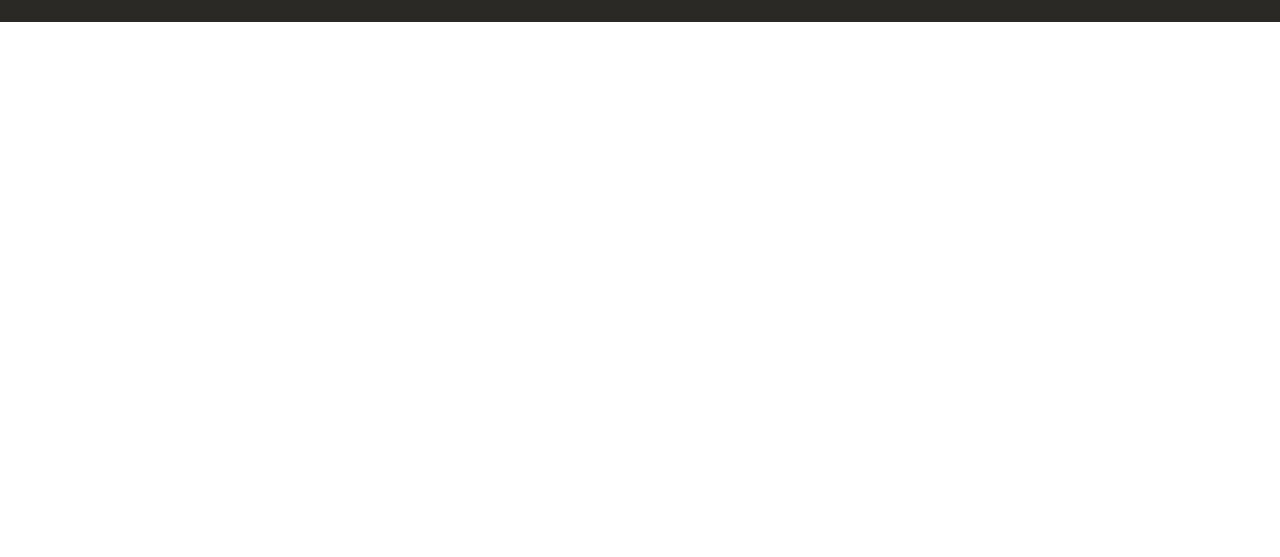
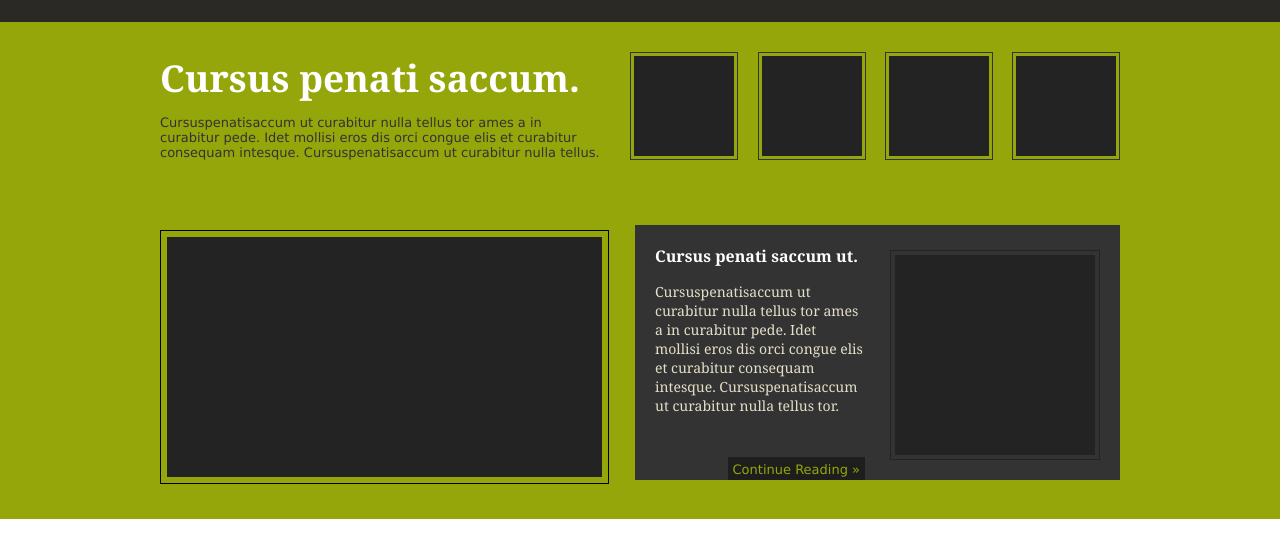
Before and after one commit to mohimenulislam/Attitude, a plain HTML site: page index.html in a window 1280 px wide. Shown: the part 99-656 px from the top of the page. Drawn offline with Linux system fonts and the light colour scheme.

Commit message:
body added

```diff
--- a/index.html
+++ b/index.html
@@ -1,11 +1,13 @@
 <!DOCTYPE html>
 <html lang="en">
+
 <head>
     <meta charset="UTF-8">
     <meta name="viewport" content="width=device-width, initial-scale=1.0">
     <title>Document</title>
     <link rel="stylesheet" href="scss/style.css">
 </head>
+
 <body>
     <!-- START HEADER SECTION  -->
     <header class="main_header">
@@ -31,5 +33,45 @@
         </div>
     </header>
     <!-- END HEADER SECTION  -->
+
+    <!-- START BODY SECTION  -->
+    <div class="main_body">
+        <div class="inner_body container">
+            <div class="body_left">
+                <div class="body_left_upper">
+                    <h2>Cursus penati saccum.</h2>
+                    <p>Cursuspenatisaccum ut curabitur nulla tellus tor ames a in curabitur pede. Idet mollisi eros dis orci
+                        congue elis et curabitur consequam intesque. Cursuspenatisaccum ut curabitur nulla tellus.</p>
+                </div>
+                <div class="body_left_lower">
+                    <img src="img/body-img(435-240).png" alt="">
+                </div>
+            </div>
+            <div class="body_right">
+                <div class="body_right_upper">
+                    <ul>
+                        <li><img src="img/small_img(100-100).png" alt=""></li>
+                        <li><img src="img/small_img(100-100).png" alt=""></li>
+                        <li><img src="img/small_img(100-100).png" alt=""></li>
+                        <li><img src="img/small_img(100-100).png" alt=""></li>
+                    </ul>
+                </div>
+                <div class="body_right_lower">
+                    <div class="body_child">
+                        <div class="child_left">
+                            <h4>Cursus penati saccum ut.</h4>
+                            <p>Cursuspenatisaccum ut curabitur nulla tellus tor ames a in curabitur pede. Idet mollisi eros dis orci congue elis et curabitur consequam intesque. Cursuspenatisaccum ut curabitur nulla tellus tor.</p>
+                            <a href="">Continue Reading »</a>
+                        </div>
+                        <div class="child_right">
+                            <img src="img/200-200.png" alt="">
+                        </div>
+                    </div>
+                </div>
+            </div>
+        </div>
+    </div>
+    <!-- END BODY SECTION  -->
 </body>
+
 </html>
--- a/scss/base/_reset.scss
+++ b/scss/base/_reset.scss
@@ -5,6 +5,8 @@
 }
 .container {
     width: 960px;
+    margin: 0 auto;
+
 }
 ul {
     li {
--- /dev/null
+++ b/scss/layout/_body_sction.scss
@@ -0,0 +1,93 @@
+.main_body {
+    background-color: $primary_color;
+    overflow: hidden;
+    .inner_body {
+        overflow: hidden;
+        margin-bottom: 30px;
+        .body_left {
+            float: left;
+            width: 445px;
+
+            .body_left_upper {
+                h2 {
+                    padding-top: 30px;
+                    padding-bottom: 12px;
+                    color: #ffffff;
+                    font-size: 37px;
+                }
+                p {
+
+                    font-size: 13px;
+                    color: #333333;
+                    font-family: Verdana;
+                    padding-bottom: 70px;
+                }
+            }
+            .body_left_lower {
+                img {
+                    border: 1px solid black;
+                    padding: 6px;
+                    color: #333333;
+                }
+            }
+        }
+        .body_right {
+            float: right;
+            .body_right_upper {
+                margin-top: 30px;
+                ul {
+                    li {
+                        display: inline-block;
+                        margin-left: 15px;
+                        img {
+                            border: 1px solid #333333;
+                            padding: 3px;
+                        }
+                    }
+                }
+            }
+            .body_right_lower {
+                float: right;
+                .body_child {
+                    margin-top: 60px;
+                    background-color: #333333;
+                    width: 485px;
+                    height: 255px;
+                    overflow: hidden;
+                    .child_left {
+                        float: left;
+                        width: 250px;
+                        padding: 20px;
+                        h4 {
+                            color: #ffffff;
+                            font-size: 16px;
+                        }
+                        p {
+                            margin-top: 15px;
+                            color: #e4dfc8;
+                            font-size: 14px;
+                        }
+                        a {
+                            float: right;
+                            font-size: 13px;
+                            background-color: #1e1e1e;
+                            color: $primary_color;
+                            padding: 5px;
+                            font-family: Verdana;
+                            margin-top: 42px;
+                        }
+                    }
+                    .child_right {
+                        float: right;
+                        margin: 25px 0;
+                        img {
+                            border: 1px solid #232323;
+                            padding: 4px;
+                            margin-right: 20px;
+                        }
+                    }
+                }
+            }
+        }
+    }
+}
--- a/scss/layout/_header.scss
+++ b/scss/layout/_header.scss
@@ -2,7 +2,6 @@
     background-color: $header_color;
     .inner_header {
         overflow: hidden;
-        margin: 0 auto;
         .left_header {
             float: left;
             margin: 30px 0;
--- a/scss/style.scss
+++ b/scss/style.scss
@@ -5,6 +5,7 @@
 @import "../scss/base/typography";
 @import "../scss/component/buttons";
 @import "../scss/layout/header";
+@import "../scss/layout/body_sction";
 @import "../scss/layout/footer";
 @import "../scss/layout/navigation";
 @import "..//scss/layout/forms";
```
Also changed, not shown: img/img(200-200).png (added), scss/abstracts/_variable.scss (line endings or trailing spaces), scss/style.css, 1 other file.
